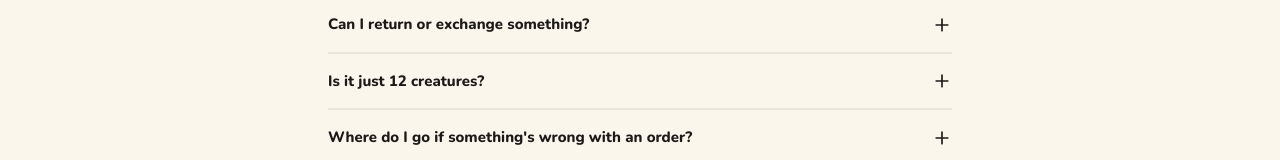
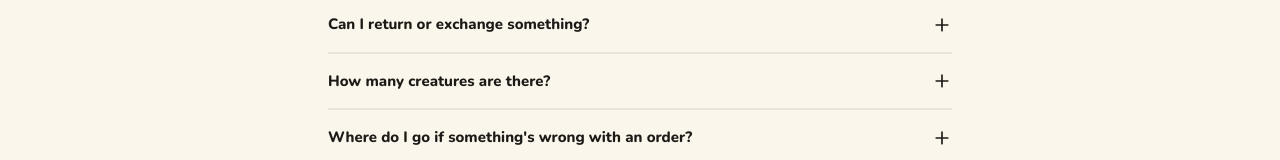
Before and after one commit to CDunell/shirtfaced, a Next.js app in the folder curbstamps-site/: page /faq in a window 1280 px wide. Shown: the part 538-698 px from the top of the page. Built offline with nearby package versions, Linux system fonts and the light colour scheme.

Commit message:
fix(curbstamps): update FAQ for full creature crew

```diff
--- a/curbstamps-site/src/app/faq/page.tsx
+++ b/curbstamps-site/src/app/faq/page.tsx
@@ -28,8 +28,8 @@ const FAQ: FaqItem[] = [
     linkLabel: "Returns policy",
   },
   {
-    question: "Is it just 12 creatures?",
-    answer: "For now — 60 are planned, and new ones ship as the art's finished, not on a fixed schedule.",
+    question: "How many creatures are there?",
+    answer: "There are 44 weirdos in the crew now, with 60 planned. New ones arrive as the art is finished, not on a fixed schedule.",
   },
   {
     question: "Where do I go if something's wrong with an order?",
```
